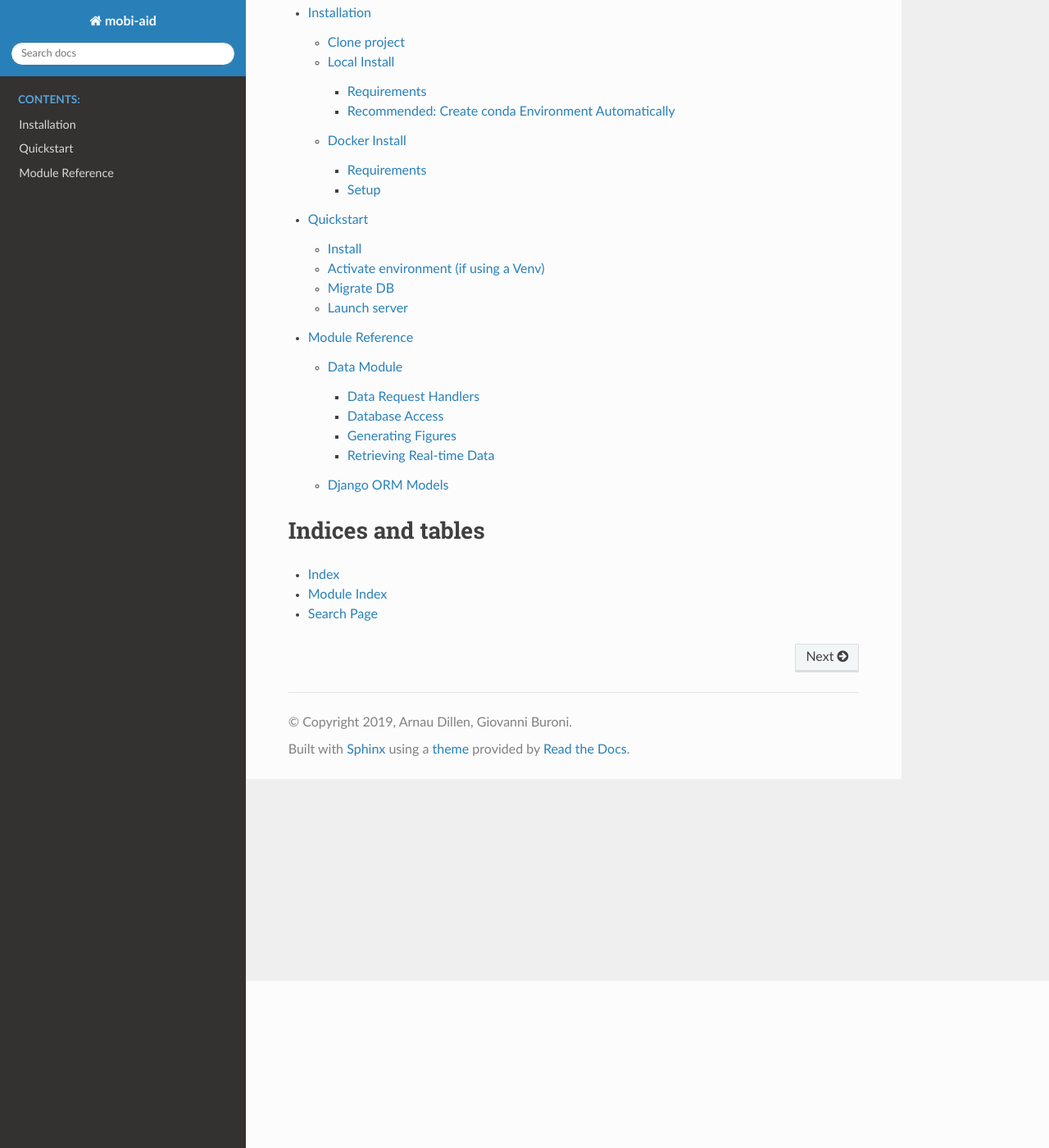
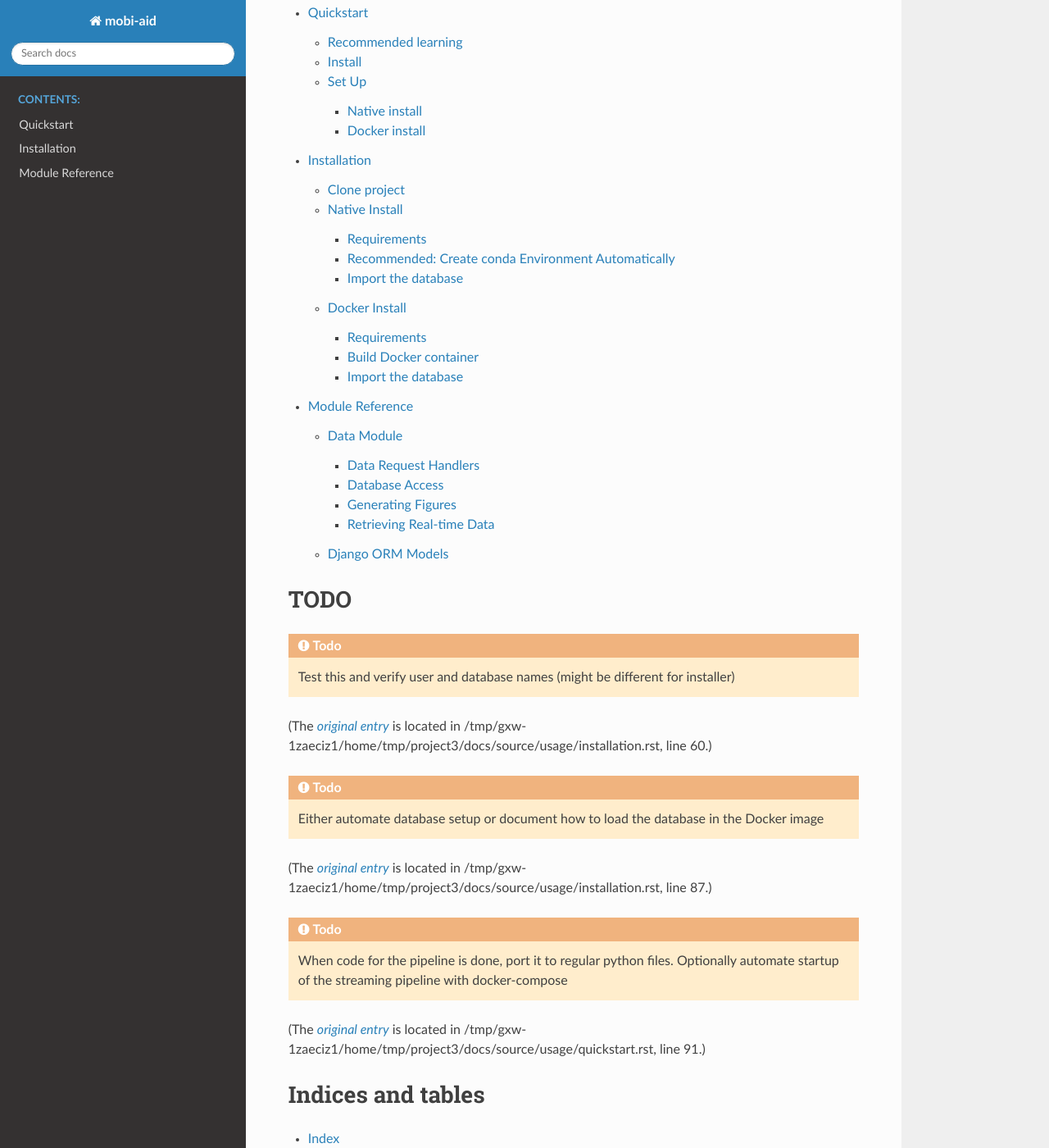
Before and after one commit to giobbu/MoabiAID-Dashboard, a Sphinx documentation site: the page built from docs/source/index.rst, in a window 1280 px wide and 1400 px high, scrolled down 204 px. Shown: the whole window at 82% size. Built offline with Sphinx 7.4.7 and the Read the Docs theme 2.0.0, drawn with Linux system fonts in a browser that asks for light colours; some of the changed text lies outside the part shown.

Commit message:
Code cleanup and updated documentation.

```diff
--- a/docs/source/conf.py
+++ b/docs/source/conf.py
@@ -20,7 +20,7 @@ django.setup()
 # -- Project information -----------------------------------------------------
 
 project = 'mobi-aid'
-copyright = '2019, Arnau Dillen, Giovanni Buroni'
+copyright = '2020, Machine Learning Group'
 author = 'Arnau Dillen, Giovanni Buroni'
 
 # The full version, including alpha/beta/rc tags
--- a/docs/source/index.rst
+++ b/docs/source/index.rst
@@ -10,9 +10,14 @@ Welcome to mobi-aid's documentation!
    :maxdepth: 3
    :caption: Contents:
 
+   usage/quickstart
    usage/installation
-   usage/quickstart
    reference/ref_index
+
+TODO
+====
+
+.. todolist::
 
 
 
--- a/docs/source/usage/installation.rst
+++ b/docs/source/usage/installation.rst
@@ -14,24 +14,29 @@ Common to both Projects is the first step.
 Clone project
 -------------
 
+Regardless of the chosen install approach, the first step consists of cloning the project's git repository locally.
+
 .. code-block:: bash
 
     git clone https://github.com/Ardillen66/MOBI-AID.git
 
 
--------------
-Local Install
--------------
+--------------
+Native Install
+--------------
 
 Requirements
 ============
 
-* Python (3.6 or higher. Recommended through Anaconda)
-* `Django <https://docs.djangoproject.com/en/2.2/topics/install/#installing-official-release>`_ (2.2 or higher)
-* `GeoDjango <https://docs.djangoproject.com/en/2.2/ref/contrib/gis/install/>`_ (With PostGIS)
-* `django-polymorphic <https://django-polymorphic.readthedocs.io/en/stable/quickstart.html>`_
-* *Optional:* `django-extensions <https://django-extensions.readthedocs.io/en/latest/>`_ (Remove *django_extensions* entry from INSTALLED_APPS in *settings.py* if not used)
-* See *requirements.yml* for further requiremens
+* Python 3 (Recommended through Anaconda)
+* PostgreSQL (>= 11)
+* `Django <https://docs.djangoproject.com/en/2.2/topics/install/#installing-official-release>`_ (2.2 or higher) and `GeoDjango <https://docs.djangoproject.com/en/2.2/ref/contrib/gis/install/>`_ (With PostGIS 2.5)
+* Additional Python packages:
+
+    * psycopg2 (For PostgreSQL support in Python, already used by Django)
+    * `django-polymorphic <https://django-polymorphic.readthedocs.io/en/stable/quickstart.html>`_
+    * *Optional:* `django-extensions <https://django-extensions.readthedocs.io/en/latest/>`_ (Remove *django_extensions* entry from INSTALLED_APPS in *settings.py* if not used)
+    * See *requirements.yml* for further requiremens
 
 Recommended: Create conda Environment Automatically
 ===================================================
@@ -41,6 +46,20 @@ Build a conda environment from *environment.yml*. This will install several pack
 .. code-block:: bash
 
     conda env create -f environment.yml
+
+Import the database
+===================
+
+Load the database in PostGIS.
+
+.. code-block:: bash
+
+    sudo su postgres
+    psql mobiaid < mobidb.sql
+
+.. todo::
+
+    Test this and verify user and database names (might be different for installer)
 
 --------------
 Docker Install
@@ -52,13 +71,19 @@ Requirements
 * `Docker <https://www.docker.com/get-started>`_ (Recommended to take the tutorial if you are unfamiliar with it)
 * `Docker Compose <https://docs.docker.com/compose/>`_
 
-Setup
-=====
+Build Docker container
+======================
 
 * Get the DockerFile and build the Image for the streaming pipeline (Ask the devs for this, Note: The image should be called *streaming*)
 * Update the folowwing volumes fields in *docker-compose* file:
+
     * mobiaid container: Set the */streaming_files* volume to a directory on the host machine and the */map_data* volume to a directory with *shp*
-    files for communes and streets. The */map_data* volume can also be removed if the database already contains all data on streets and communes.
+      files for communes and streets. The */map_data* volume can also be removed if the database already contains all data on streets and communes.
     * streaming container: Set the */home/guest/host* volume to a parent diredctory of the directory that was used for *streaming_files*.
-* Run :command:`docker-compose up` from the root of the directory
-* Import the database (TODO)
+
+Import the database
+===================
+
+.. todo::
+
+    Either automate database setup or document how to load the database in the Docker image
--- a/docs/source/usage/quickstart.rst
+++ b/docs/source/usage/quickstart.rst
@@ -2,14 +2,37 @@
 Quickstart
 ==========
 
+---------------------
+Recommended learning
+---------------------
+
+If you are unfamiliar with any of the following technologies, we recommend following the beginner tutorials and checking out
+the documentation before proceeding.
+
+Reccommended tutorials:
+
+* `Django <https://docs.djangoproject.com/en/2.2/#first-steps>`_ and `GeoDjango <https://docs.djangoproject.com/en/2.2/ref/contrib/gis/tutorial/>`_
+  (With PostgreSQL and PostGIS for the database)
+* `PostgreSQL <https://www.postgresql.org/about/>`_ (11 recommended) and `PostGIS <http://postgis.net/>`_ (2.5 recommended)
+* `Docker <https://docs.docker.com/get-started/>`_
+* MobilityDB (probably for later)
+
 -------
 Install
 -------
-Follow :ref:`install` instructions
+Follow :ref:`install` instructions. Depending on chosen install instructions follow one of the following SetUp guides.
 
---------------------------------------
+------
+Set Up
+------
+
+^^^^^^^^^^^^^^
+Native install
+^^^^^^^^^^^^^^
+
+""""""""""""""""""""""""""""""""""""""
 Activate environment (if using a Venv)
---------------------------------------
+""""""""""""""""""""""""""""""""""""""
 
 If using Anaconda environment instaled with environment.yml:
 
@@ -42,4 +66,28 @@ If you installed *django-extentions* we recommend using:
 
     python manage.py runserver_plus
 
-_TODO:Document docker startup_
+^^^^^^^^^^^^^^
+Docker install
+^^^^^^^^^^^^^^
+
+From the project root, start containers with
+
+.. code-block:: bash
+
+    docker-compose up
+
+Find the id of the container for the *streaming* image. The ID is the first field when running
+
+.. code-block:: bash
+
+    docker container ls
+
+To start the streaming pipeline, attatch a bash shell to the streaming image.
+
+.. code-block:: bash
+
+    docker exec -it <CONTAINER ID> /bin/sh -c "[ -e /bin/bash ] && /bin/bash || /bin/sh"
+
+.. todo::
+
+    When code for the pipeline is done, port it to regular python files. Optionally automate startup of the streaming pipeline with docker-compose
```
Also changed, not shown: other parts of docs/source/usage/quickstart.rst (+7 -6 lines), 6 other files.
